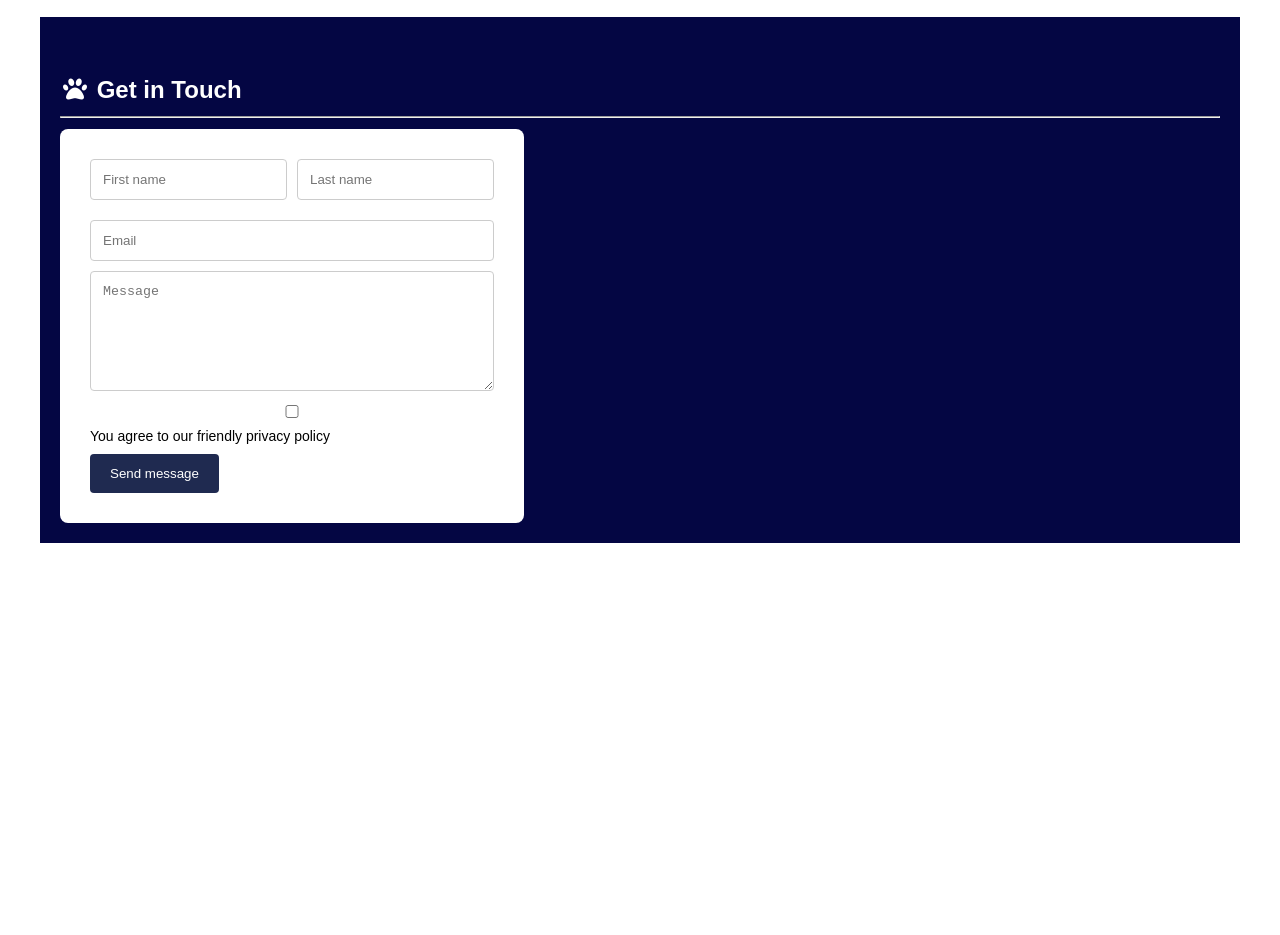
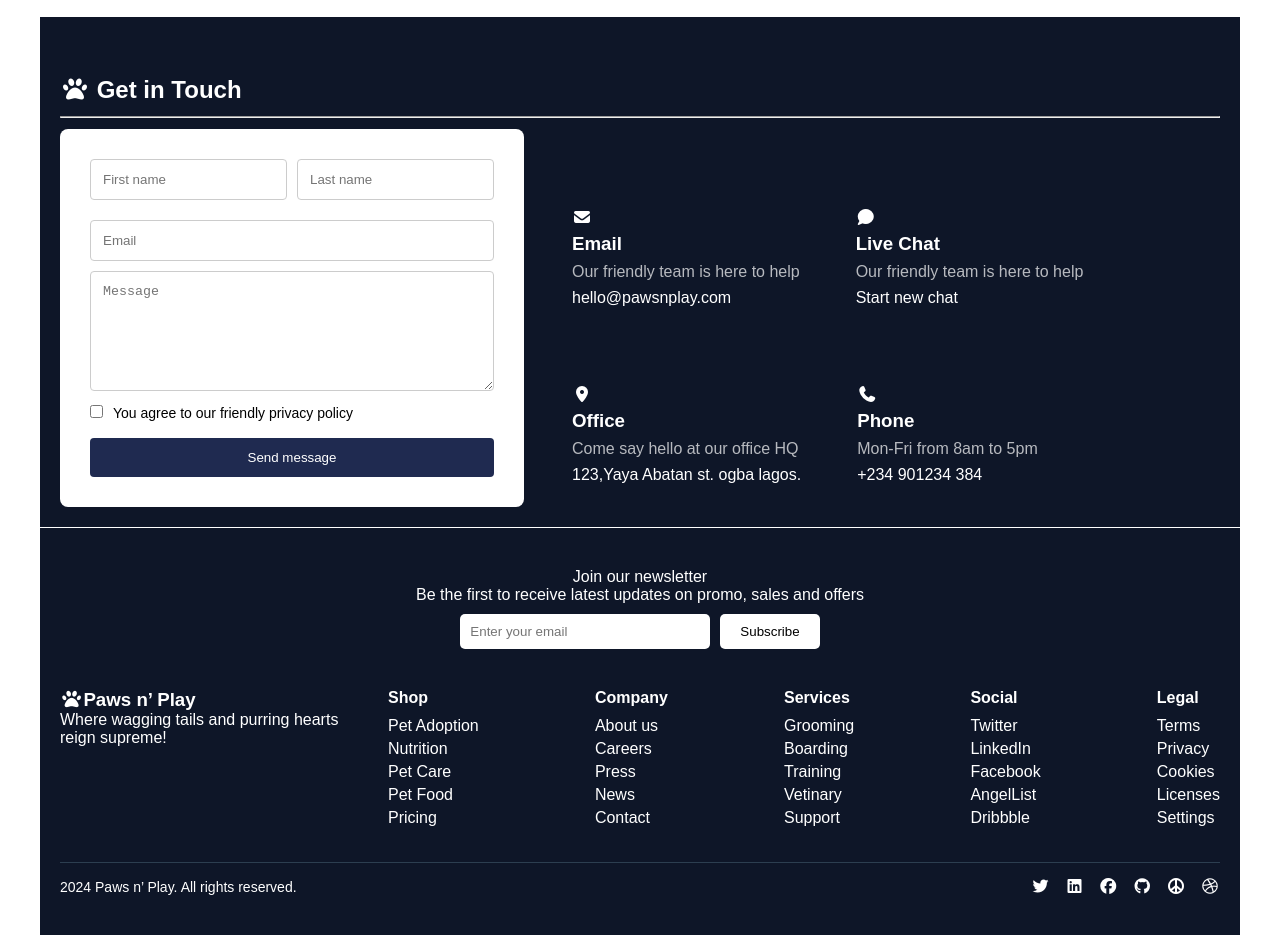
Before and after one commit to hala20110/Hala-Abdelsalam-Summer25-G13, a plain HTML site: page Task5-Paws&Play/index.html in a window 1280 px wide. Shown: the part 4040-4975 px from the top of the page. Before the commit the page ends 4583 px from the top, so only its background shows below. Drawn offline with Linux system fonts and the light colour scheme.

Commit message:
Paws N' Play Website

```diff
--- a/Task5-Paws&Play/css/style.css
+++ b/Task5-Paws&Play/css/style.css
@@ -465,18 +465,17 @@ font-size: 150%;
 
 .footer{
   padding-top: 1px;
-  background-color: #040643;
+  background-color: #0e1628;
   color: #fff;
   padding-bottom: 20px;
+  margin-bottom: 1px;
 
 }
 .contact {
     display: flex;
-    flex-wrap: wrap;
+    flex-wrap: nowrap;
     gap: 40px;
-    max-width: 1200px;
-    margin: auto;
-    align-items: flex-start;
+    justify-content: flex-start;
 }
 .contact-form {
     width:40%;
@@ -507,16 +506,144 @@ font-size: 150%;
 
 .contact-form label {
     font-size: 14px;
-    display: block;
+    width: 100%;
+    gap: 10px;
+    display: flex;
+    justify-content: flex-start;
     margin-bottom: 10px;
 
 }
 
 .contact-form button {
     padding: 12px 20px;
+    width: 100%;
     background-color: #1f2a50;
     color: white;
     border: none;
-    cursor: pointer;
     border-radius: 4px;
+
 }
+.more-info{
+display: flex;
+flex-wrap: nowrap;
+margin-top: 15%;
+gap: 40px;
+}
+.part{
+  padding: 0 8px;
+}
+.part h3, .part span , .part i , .part p{
+  margin-bottom:8px ;
+}
+.part p{
+  color: #ffffffb3;
+}
+.blck{
+  display: block;
+}
+
+.site-footer {
+  background-color: #0e1628;
+  color: white;
+  padding: 40px 20px;
+}
+
+.newsletter {
+  text-align: center;
+  margin-bottom: 30px;
+}
+
+.newsletter-form {
+  margin-top: 10px;
+  display: flex;
+  justify-content: center;
+  flex-wrap: wrap;
+  gap: 10px;
+}
+
+.newsletter-form input[type="email"] {
+  padding: 10px;
+  border-radius: 5px;
+  border: none;
+  width: 250px;
+}
+
+.newsletter-form button {
+  background-color: white;
+  color: black;
+  border: none;
+  border-radius: 5px;
+  padding: 10px 20px;
+  cursor: pointer;
+}
+
+.footer-columns {
+  display: flex;
+  flex-wrap: wrap;
+  justify-content: space-between;
+  gap: 20px;
+  margin-top: 40px;
+}
+
+.footer-brand {
+  flex: 1 1 250px;
+}
+
+.footer-links {
+  display: flex;
+  flex: 4 1 600px;
+  justify-content: space-between;
+  flex-wrap: wrap;
+}
+
+.footer-links h4 {
+  margin-bottom: 10px;
+}
+
+.footer-links ul {
+  list-style: none;
+  padding: 0;
+}
+
+.footer-links li {
+  margin-bottom: 5px;
+}
+
+.bottom-bar {
+  display: flex;
+  justify-content: space-between;
+  align-items: center;
+  flex-wrap: wrap;
+  margin-top: 30px;
+  border-top: 1px solid #2c3e50;
+  padding-top: 15px;
+  font-size: 14px;
+}
+
+.social-icons i {
+  margin-left: 10px;
+  font-size: 16px;
+}
+/* Responsive */
+@media (max-width: 768px) {
+  .footer-columns {
+    flex-direction: column;
+  }
+
+  .footer-links {
+    flex-direction: column;
+  }
+
+  .bottom-bar {
+    flex-direction: column;
+    text-align: center;
+  }
+
+  .newsletter-form {
+    flex-direction: column;
+  }
+
+  .newsletter-form input[type="email"] {
+    width: 100%;
+  }
+}
--- a/Task5-Paws&Play/index.html
+++ b/Task5-Paws&Play/index.html
@@ -278,16 +278,127 @@
                         <textarea placeholder="Message"></textarea>
 
                         <label>
-                            <input type="checkbox">
-                            You agree to our friendly privacy policy
+                            <div class="checkbox">
+                                <input type="checkbox">
+                            </div>
+                                You agree to our friendly privacy policy
                         </label>
 
                         <button type="submit">Send message</button>
                     </form>
-
+                <div class="blck">
+                    <div class="more-info">
+                        <div class="part">
+                            <i class="fa-solid fa-envelope"></i>
+                            <h3>Email</h3>
+                            <p>Our friendly team is here to help</p>
+                            <span>hello@pawsnplay.com</span>
+                        </div>
+                        <div class="part">
+                            <i class="fa-solid fa-comment"></i>
+                            <h3>Live Chat</h3>
+                            <p>Our friendly team is here to help</p>
+                            <span>Start new chat</span>
+                        </div>
+                    </div>
+                    <div class="more-info">
+                        <div class="part">
+                            <i class="fa-solid fa-location-dot"></i>
+                            <h3>Office</h3>
+                            <p>Come say hello at our office HQ</p>
+                            <span>123,Yaya Abatan st. ogba lagos.</span>
+                        </div>
+                        <div class="part">
+                            <i class="fa-solid fa-phone"></i>
+                            <h3>Phone</h3>
+                            <p>Mon-Fri from 8am to 5pm</p>
+                            <span>+234 901234 384</span>
+                        </div>
+                    </div>
+                </div>
                 </div>
 
         </section>
+        <section class=" container site-footer">
+        <div class="newsletter">
+            <p class="headline">Join our newsletter</p>
+            <p>Be the first to receive latest updates on promo, sales and offers</p>
+            <form class="newsletter-form">
+            <input type="email" placeholder="Enter your email">
+            <button type="submit">Subscribe</button>
+            </form>
+        </div>
 
+        <div class="footer-columns">
+            <div class="footer-brand">
+            <h3><i class="fa-solid fa-paw"></i>Paws n’ Play</h3>
+            <p>Where wagging tails and purring hearts reign supreme!</p>
+            </div>
+
+            <div class="footer-links">
+            <div>
+                <h4>Shop</h4>
+                <ul>
+                <li>Pet Adoption</li>
+                <li>Nutrition</li>
+                <li>Pet Care</li>
+                <li>Pet Food</li>
+                <li>Pricing</li>
+                </ul>
+            </div>
+            <div>
+                <h4>Company</h4>
+                <ul>
+                <li>About us</li>
+                <li>Careers</li>
+                <li>Press</li>
+                <li>News</li>
+                <li>Contact</li>
+                </ul>
+            </div>
+            <div>
+                <h4>Services</h4>
+                <ul>
+                <li>Grooming</li>
+                <li>Boarding</li>
+                <li>Training</li>
+                <li>Vetinary</li>
+                <li>Support</li>
+                </ul>
+            </div>
+            <div>
+                <h4>Social</h4>
+                <ul>
+                <li>Twitter</li>
+                <li>LinkedIn</li>
+                <li>Facebook</li>
+                <li>AngelList</li>
+                <li>Dribbble</li>
+                </ul>
+            </div>
+            <div>
+                <h4>Legal</h4>
+                <ul>
+                <li>Terms</li>
+                <li>Privacy</li>
+                <li>Cookies</li>
+                <li>Licenses</li>
+                <li>Settings</li>
+                </ul>
+            </div>
+            </div>
+        </div>
+        <div class="bottom-bar">
+            <p>2024 Paws n’ Play. All rights reserved.</p>
+            <div class="social-icons">
+            <i class="fab fa-twitter"></i>
+            <i class="fab fa-linkedin"></i>
+            <i class="fab fa-facebook"></i>
+            <i class="fab fa-github"></i>
+            <i class="fas fa-peace"></i>
+            <i class="fab fa-dribbble"></i>
+            </div>
+        </div>
+        </section>
     </body>
 </html>
```
